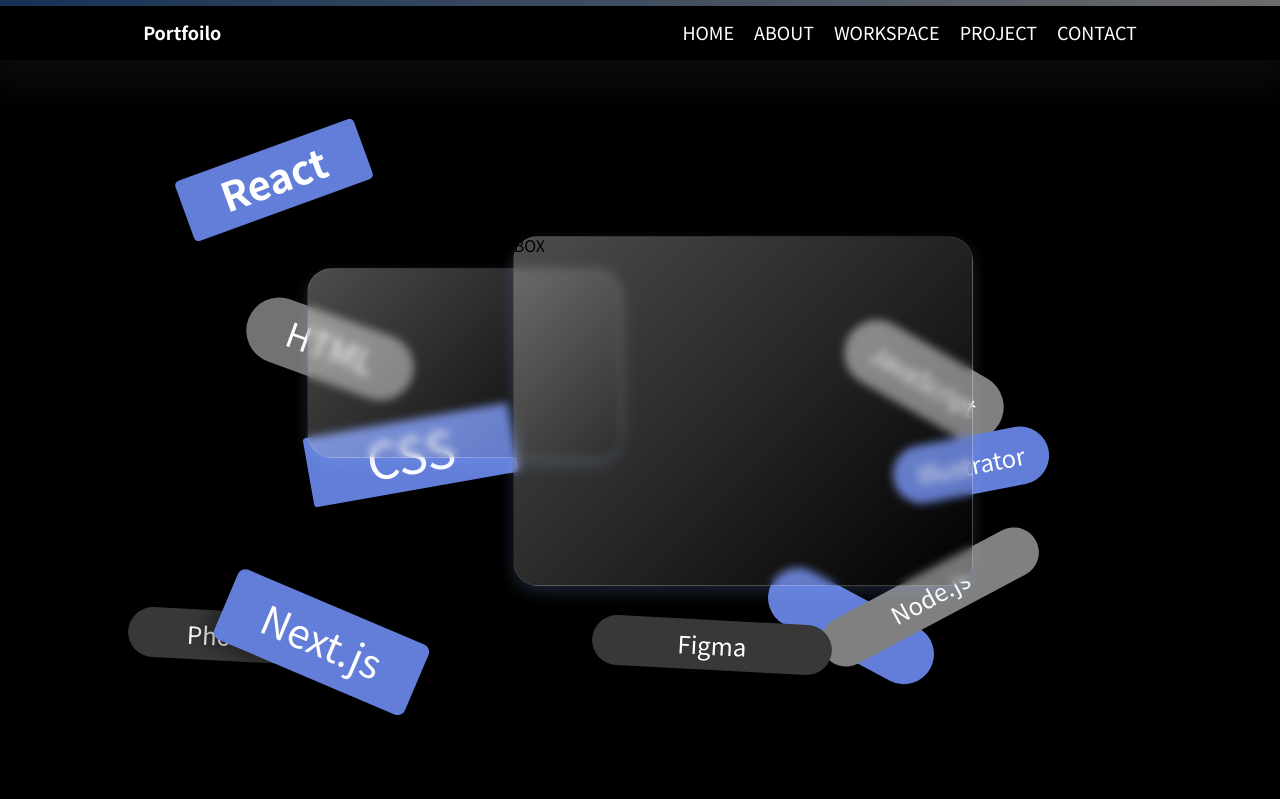
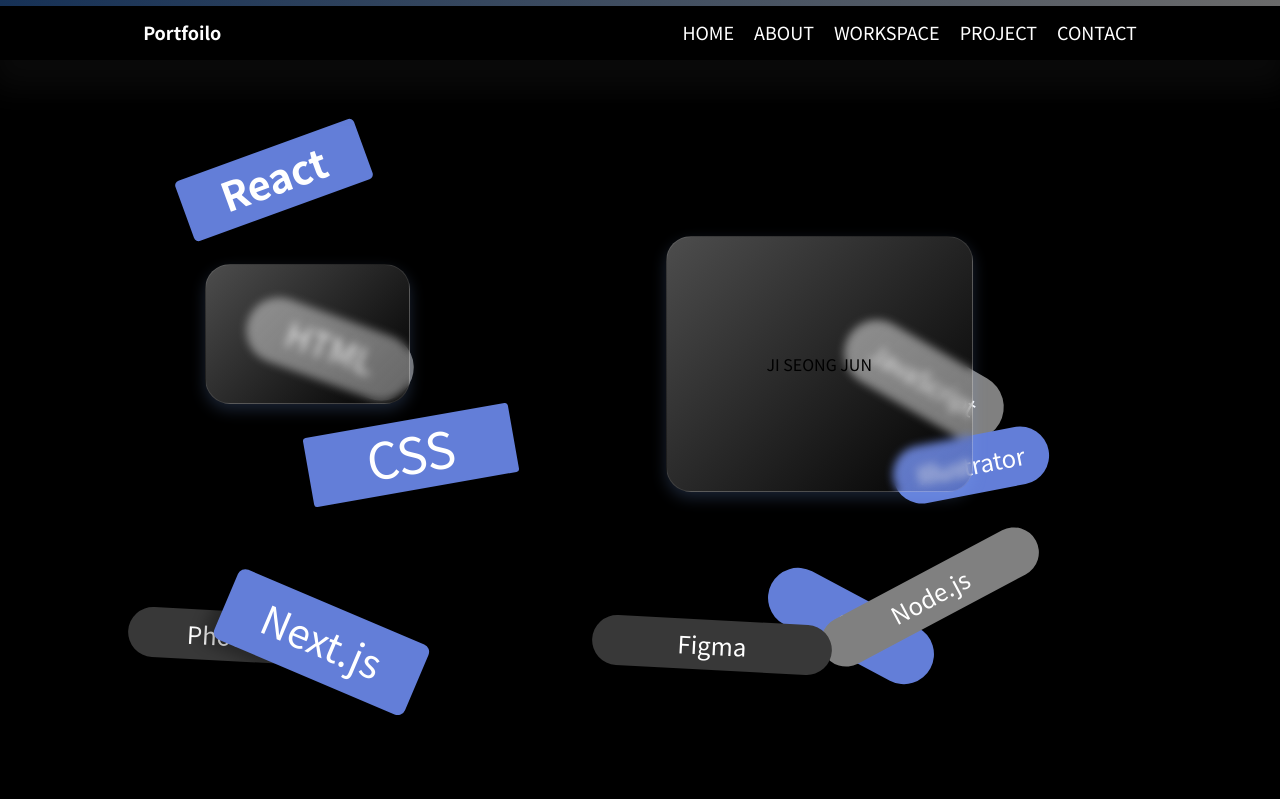
Before and after one commit to Onuelen/Portfolio_JSJ, a React (Vite) app: page / in a window 1280 px wide. Shown: the top 799 px of the page. Built offline with nearby package versions, Linux system fonts and the light colour scheme.

Commit message:
1113update

```diff
--- a/src/pages/Home.jsx
+++ b/src/pages/Home.jsx
@@ -15,27 +15,39 @@
   position:absolute;
   top:22vh;
   right:24vw;
-  width:460px;
-  height:350px;
+  width:24vw;
+  height:32vh;
   border-radius:25px;
   background: linear-gradient(135deg,rgba( 255, 255, 255, 0.3 ),rgba(0, 0, 0, 0.1) ) ;
   box-shadow: 0 6px 15px 0 rgba( 131, 174, 255, 0.2 );
   backdrop-filter: blur( 4px );
   -webkit-backdrop-filter: blur( 4px );
   border: 1px solid rgba( 255, 255, 255, 0.1 );
+  display:flex;
+  justify-content: center;
+  align-items: center;
 `
 const GlassBoardLeft = styled(GlassBoard)`
-  width:314px;
-  height:190px;
-  top:26vh;
+  width:16vw;
+  height:17.5vh;
+  top:25.5vh;
   right:0vw;
-  left:24vw;
+  left:16vw;
   border-radius:25px;
   background: linear-gradient(135deg,rgba( 255, 255, 255, 0.3 ),rgba(0, 0, 0, 0.1) ) ;
   box-shadow: 0 6px 15px 0 rgba( 131, 174, 255, 0.2 );
   backdrop-filter: blur( 4px );
   -webkit-backdrop-filter: blur( 4px );
   border: 1px solid rgba( 255, 255, 255, 0.1 );
+
+`
+
+const TextContainer = styled.div`
+  display:flex;
+  flex-direction:column;
+`
+const Name = styled.h2`
+
 `
 
 const Home = () => {
@@ -43,7 +55,11 @@
     <Container>
       <HomeBackground />
       <GlassBoardLeft />
-      <GlassBoard>BOX</GlassBoard>
+      <GlassBoard>
+        <div>
+          <h2>JI SEONG JUN</h2>
+        </div>
+      </GlassBoard>
     </Container>
   )
 }
```
